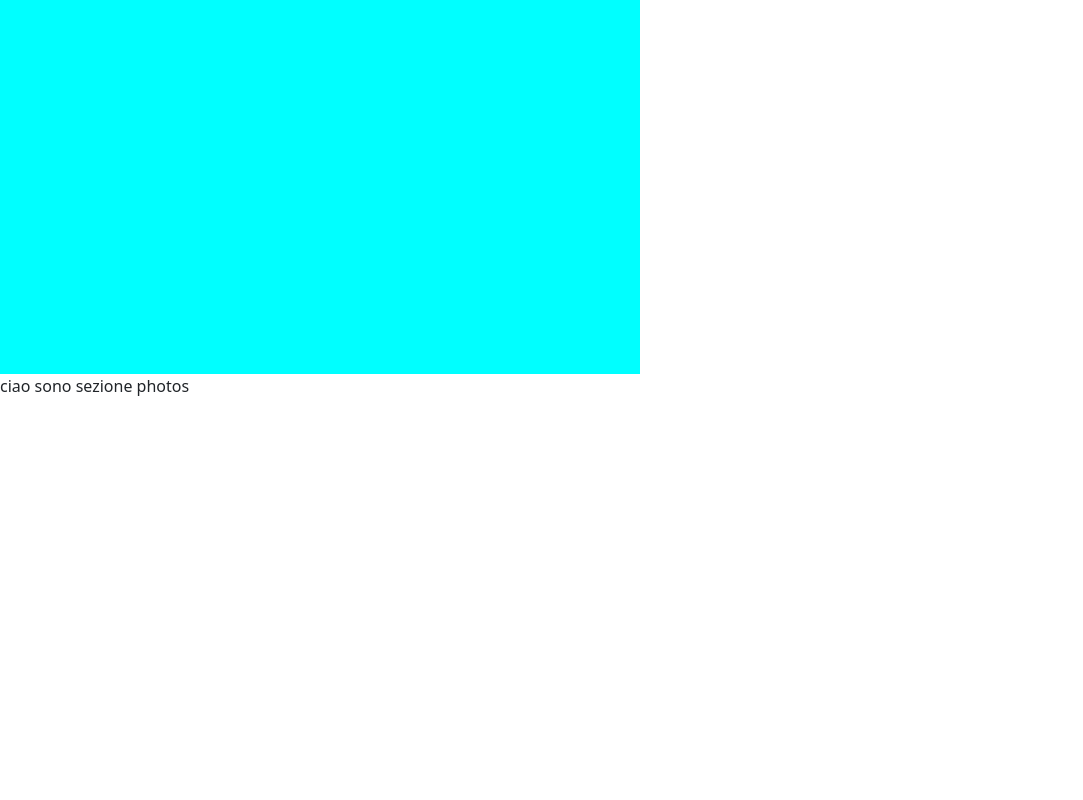
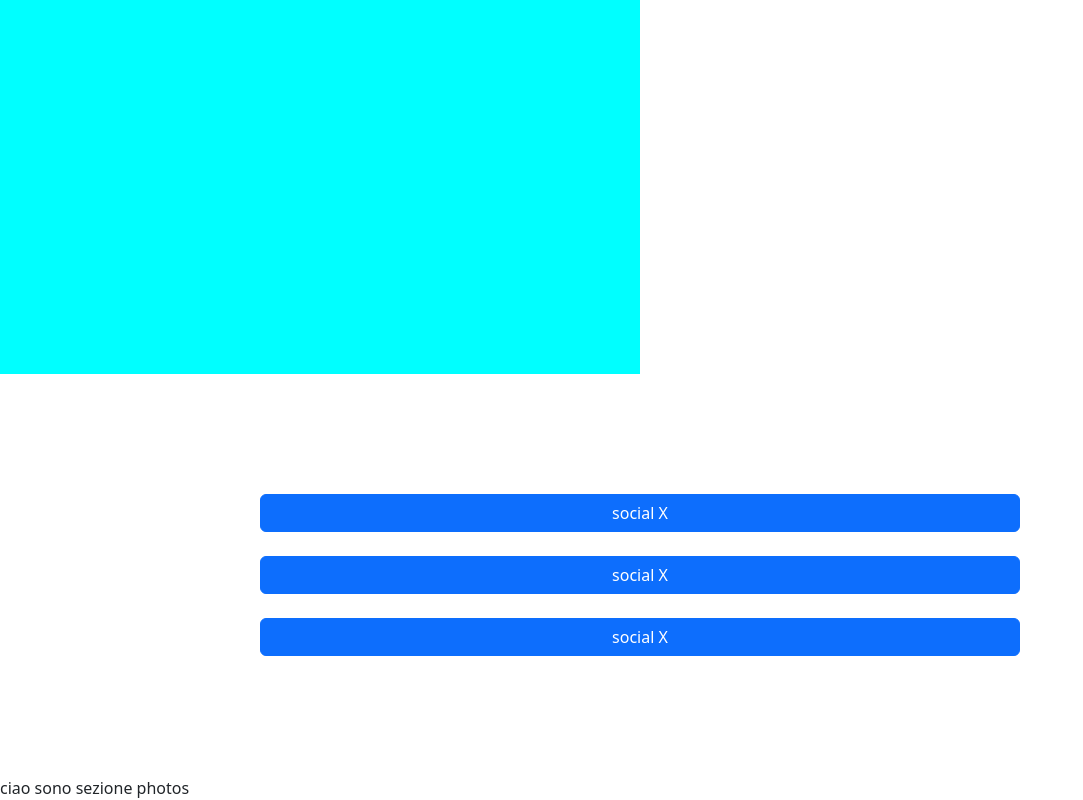
Before and after one commit to FabrizioMisseri/cristian, a Vue app: page / in a window 1280 px wide. Shown: the part 282-1082 px from the top of the page, without its empty margins (0-1083 px from the left). Before the commit the page ends 800 px from the top, so only its background shows below. Built offline with nearby package versions, Linux system fonts and the light colour scheme; the HTML template or start-up script is replaced by a standard one.

Commit message:
add: singleSocial-component

```diff
--- a/src/components/socialSection.vue
+++ b/src/components/socialSection.vue
@@ -1,12 +1,16 @@
 <script>
+import SingleSocial from '../mini-components/singleSocial.vue';
+import singleSocial from '../mini-components/singleSocial.vue';
+
 export default {
     name: "socialSection",
+    components: { SingleSocial }
 }
 </script>
 
 <template>
-    <section class="container">
-
+    <section class="container my-5 py-5">
+        <SingleSocial v-for="n in 3"></SingleSocial>
     </section>
 </template>
 
--- /dev/null
+++ b/src/mini-components/singleSocial.vue
@@ -0,0 +1,17 @@
+<script>
+export default {
+    name: "singleSocial",
+}
+</script>
+
+<template>
+    <section class="row my-4">
+
+        <a href="#" class="btn btn-primary col-8 offset-2">
+            social X
+        </a>
+
+    </section>
+</template>
+
+<style lang="scss" scoped></style>
```
